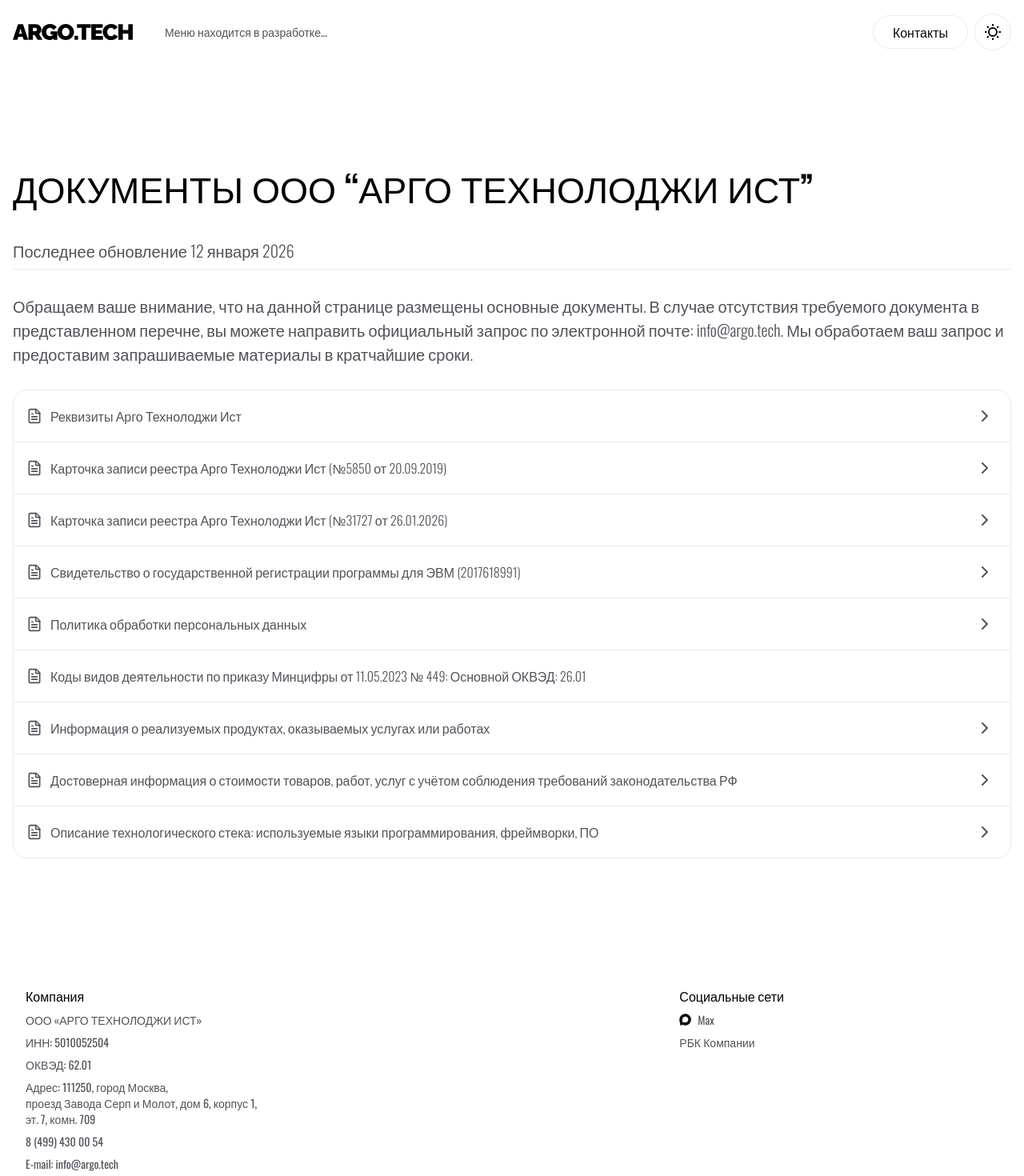
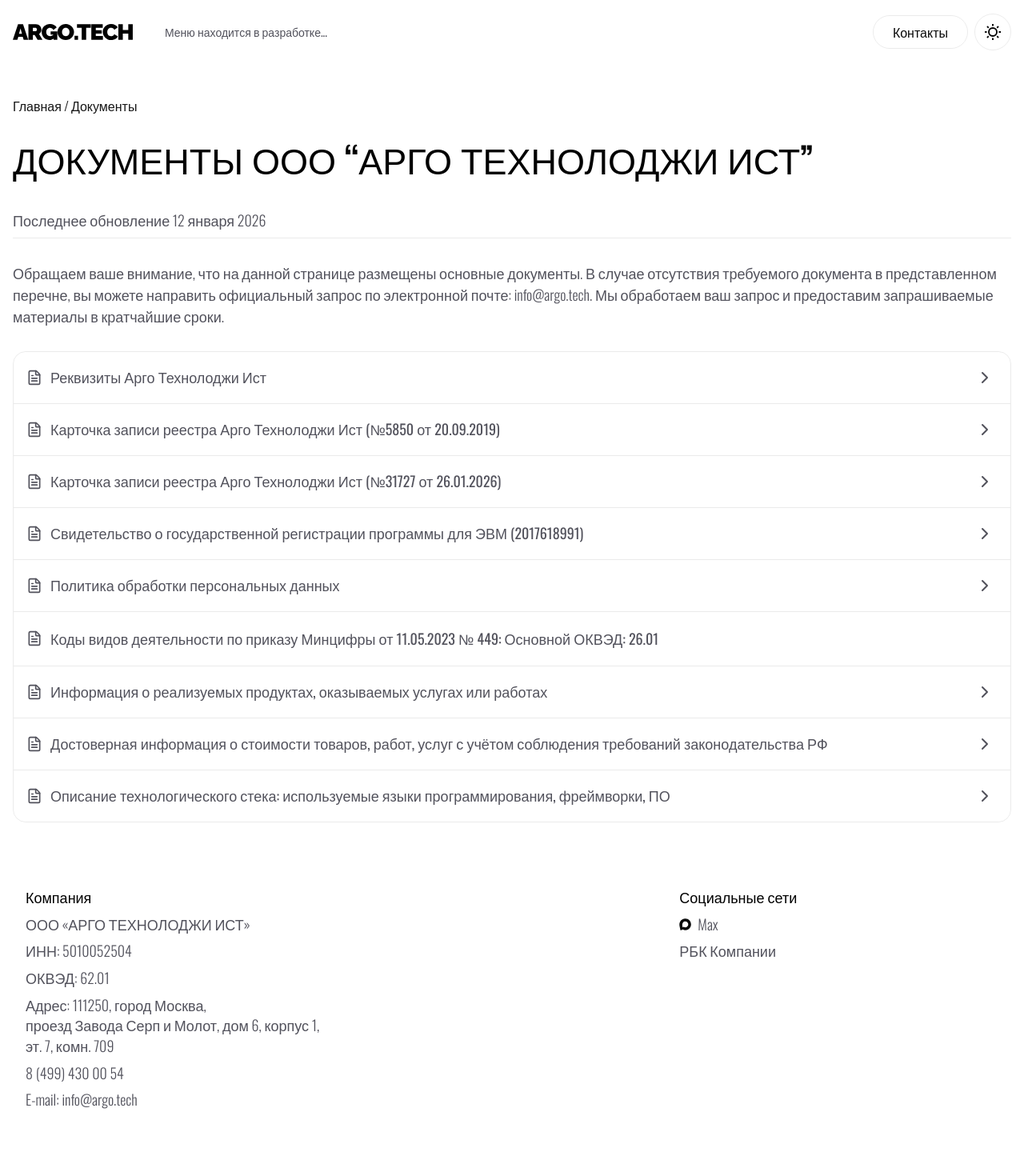
Before and after one commit to Slawone/argo-web, a Next.js app: page /documents in a window 1280 px wide. Shown: the top 1470 px of the page at 80% size. After the commit the page ends 1428 px from the top, so only its background shows below. Built offline with nearby package versions, Linux system fonts and the light colour scheme.

Commit message:
Added module

```diff
--- a/src/app/documents/page.jsx
+++ b/src/app/documents/page.jsx
@@ -1,18 +1,20 @@
+import { Breadcrumbs } from "@/components";
 import { FileText, ChevronRight } from "lucide-react";
 
 export default function DocumentsPage() {
   return (
-    <section className="font-sans py-30 bg-white dark:bg-black">
+    <section className="font-sans section-py bg-white dark:bg-black">
       <div className="max-w-7xl mx-auto px-4">
+        <Breadcrumbs className="mb-5 font-light"/>
         <h1 className="text-[20px] md:text-[45px] uppercase title-color font-medium mb-7.5">
           {"Документы ооо “арго технолоджи ист”"}
         </h1>
 
-        <p className="font-light text-[16px] md:text-[20px] text-color border-b border-b-black/8 dark:border-b-white/14 pb-2 mb-7.5">
+        <p className="font-light text-[16px] md:text-[18px] text-color border-b border-b-black/8 dark:border-b-white/14 pb-2 mb-7.5">
           Последнее обновление 12 января 2026
         </p>
 
-        <p className="font-light text-[16px] md:text-[20px] text-color mb-7.5">
+        <p className="font-light text-[16px] md:text-[18px] text-color mb-7.5">
           Обращаем ваше внимание, что на данной странице размещены основные
           документы. В случае отсутствия требуемого документа в представленном
           перечне, вы можете направить официальный запрос по электронной почте:
@@ -21,7 +23,7 @@ export default function DocumentsPage() {
         </p>
 
         <ul className="border border-black/8 dark:border-white/14 rounded-2xl">
-          <li className="flex items-center justify-between text-color font-light pl-4 border-b border-b-black/8 dark:border-b-white/14 py-1 md:py-0">
+          <li className="flex items-center justify-between text-color md:text-[18px] pl-4 border-b border-b-black/8 dark:border-b-white/14 py-1 md:py-0">
             <span className="flex items-center gap-2.5">
               <FileText width={20} height={20} className="shrink-0" />
               Реквизиты Арго Технолоджи Ист
@@ -35,7 +37,7 @@ export default function DocumentsPage() {
               <ChevronRight />
             </a>
           </li>
-          <li className="flex items-center justify-between text-color font-light pl-4 border-b border-b-black/8 dark:border-b-white/14 py-1 md:py-0">
+          <li className="flex items-center justify-between text-color md:text-[18px] pl-4 border-b border-b-black/8 dark:border-b-white/14 py-1 md:py-0">
             <span className="flex items-center gap-2.5">
               <FileText width={20} height={20} className="shrink-0" />
               Карточка записи реестра Арго Технолоджи Ист (№5850 от 20.09.2019)
@@ -49,7 +51,7 @@ export default function DocumentsPage() {
               <ChevronRight />
             </a>
           </li>
-          <li className="flex items-center justify-between text-color font-light pl-4 border-b border-b-black/8 dark:border-b-white/14 py-1 md:py-0">
+          <li className="flex items-center justify-between text-color md:text-[18px] pl-4 border-b border-b-black/8 dark:border-b-white/14 py-1 md:py-0">
             <span className="flex items-center gap-2.5">
               <FileText width={20} height={20} className="shrink-0" />
               Карточка записи реестра Арго Технолоджи Ист (№31727 от 26.01.2026)
@@ -63,7 +65,7 @@ export default function DocumentsPage() {
               <ChevronRight />
             </a>
           </li>
-          <li className="flex items-center justify-between text-color font-light pl-4 border-b border-b-black/8 dark:border-b-white/14 py-1 md:py-0">
+          <li className="flex items-center justify-between text-color md:text-[18px] pl-4 border-b border-b-black/8 dark:border-b-white/14 py-1 md:py-0">
             <span className="flex items-center gap-2.5">
               <FileText width={20} height={20} className="shrink-0" />
               Свидетельство о государственной регистрации программы для ЭВМ
@@ -78,7 +80,7 @@ export default function DocumentsPage() {
               <ChevronRight />
             </a>
           </li>
-          <li className="flex items-center justify-between text-color font-light pl-4 border-b border-b-black/8 dark:border-b-white/14 py-1 md:py-0">
+          <li className="flex items-center justify-between text-color md:text-[18px] pl-4 border-b border-b-black/8 dark:border-b-white/14 py-1 md:py-0">
             <span className="flex items-center gap-2.5">
               <FileText width={20} height={20} className="shrink-0" />
               Политика обработки персональных данных
@@ -92,14 +94,14 @@ export default function DocumentsPage() {
               <ChevronRight />
             </a>
           </li>
-          <li className="flex items-center justify-between text-color font-light px-4 border-b border-b-black/8 dark:border-b-white/14 py-5">
+          <li className="flex items-center justify-between text-color md:text-[18px] px-4 border-b border-b-black/8 dark:border-b-white/14 py-5">
             <span className="flex items-center gap-2.5">
               <FileText width={20} height={20} className="shrink-0" />
               Коды видов деятельности по приказу Минцифры от 11.05.2023 № 449:
               Основной ОКВЭД: 26.01
             </span>
           </li>
-          <li className="flex items-center justify-between text-color font-light pl-4 border-b border-b-black/8 dark:border-b-white/14 py-1 md:py-0">
+          <li className="flex items-center justify-between text-color md:text-[18px] pl-4 border-b border-b-black/8 dark:border-b-white/14 py-1 md:py-0">
             <span className="flex items-center gap-2.5">
               <FileText width={20} height={20} className="shrink-0" />
               Информация о реализуемых продуктах, оказываемых услугах или
@@ -115,7 +117,7 @@ export default function DocumentsPage() {
             </a>
           </li>
 
-          <li className="flex items-center justify-between text-color font-light pl-4 border-b border-b-black/8 dark:border-b-white/14 py-1 md:py-0">
+          <li className="flex items-center justify-between text-color md:text-[18px] pl-4 border-b border-b-black/8 dark:border-b-white/14 py-1 md:py-0">
             <span className="flex items-center gap-2.5">
               <FileText width={20} height={20} className="shrink-0" />
               Достоверная информация о стоимости товаров, работ, услуг с учётом
@@ -131,7 +133,7 @@ export default function DocumentsPage() {
             </a>
           </li>
 
-          <li className="flex items-center justify-between text-color font-light pl-4 py-1 md:py-0">
+          <li className="flex items-center justify-between text-color md:text-[18px] pl-4 py-1 md:py-0">
             <span className="flex items-center gap-2.5">
               <FileText width={20} height={20} className="shrink-0" />
               Описание технологического стека: используемые языки
--- /dev/null
+++ b/src/components/Breadcrumbs.jsx
@@ -0,0 +1,39 @@
+"use client";
+
+import Link from "next/link";
+import { usePathname } from "next/navigation"
+
+const ruMap = {
+  documents: "Документы",
+};
+
+export const Breadcrumbs = ({className}) => {
+  const pathname = usePathname();
+  const segments = pathname.split("/").filter(Boolean);
+
+  return (
+    <nav
+      className={className}
+    >
+      <Link href={'/'}>Главная</Link>
+
+      {segments.map((segment, index) => {
+        const href = "/" + segments.slice(0, index + 1).join("/");
+        const isLast = index === segments.length - 1;
+
+        const label = ruMap[segment] || decodeURIComponent(segment);
+
+        return (
+          <span className="" key={href}>
+            {" / "}
+            {isLast ? (
+              <span>{label}</span>
+            ) : (
+              <Link href={href}>{label}</Link>
+            )}
+          </span>
+        );
+      })}
+    </nav>
+  );
+};
--- a/src/components/index.js
+++ b/src/components/index.js
@@ -1,2 +1,3 @@
 export { DesktopMenu } from './DesktopMenu';
 export { MobileMenu } from './MobileMenu';
+export { Breadcrumbs } from './Breadcrumbs';
--- a/src/sections/Monitoring.jsx
+++ b/src/sections/Monitoring.jsx
@@ -39,9 +39,9 @@ export const Monitoring = () => {
           variants={itemVariants}
           className="flex flex-col items-center md:flex-row gap-4"
         >
-          <LinkAsButton href="#" className="pointer-events-none">
+          {/* <LinkAsButton href="#" className="pointer-events-none">
             Смотреть презентацию
-          </LinkAsButton>
+          </LinkAsButton> */}
           <Button variant="secondary" className="pointer-events-none">
             Связаться c командой
           </Button>
--- a/src/widgets/Footer.jsx
+++ b/src/widgets/Footer.jsx
@@ -21,13 +21,13 @@ export const Footer = () => {
         <div className="">
           <motion.h4
             variants={textVariants}
-            className="text-black dark:text-white font-sans mb-2"
+            className="text-black dark:text-white font-sans mb-2 md:text-[18px]"
           >
             Компания
           </motion.h4>
           <motion.ul
             variants={itemVariants}
-            className="text-zinc-600 dark:text-zinc-400 font-sans text-sm flex flex-col gap-2"
+            className="text-zinc-600 dark:text-zinc-400 font-sans text-sm md:text-[18px] font-light flex flex-col gap-2"
           >
             <li>
               <span>ООО «АРГО ТЕХНОЛОДЖИ ИСТ»</span>
@@ -56,13 +56,13 @@ export const Footer = () => {
         <div className="">
           <motion.h4
             variants={textVariants}
-            className="text-black font-sans dark:text-white mb-2"
+            className="text-black font-sans dark:text-white mb-2 md:text-[18px]"
           >
             Социальные сети
           </motion.h4>
           <motion.ul
             variants={itemVariants}
-            className="text-zinc-600 dark:text-zinc-400 text-sm font-sans flex flex-col gap-2"
+            className="text-zinc-600 dark:text-zinc-400 text-sm font-sans md:text-[18px] font-light flex flex-col gap-2"
           >
             <li className="hover:translate-x-1 transition hover:text-black dark:hover:text-white">
               <a
```
